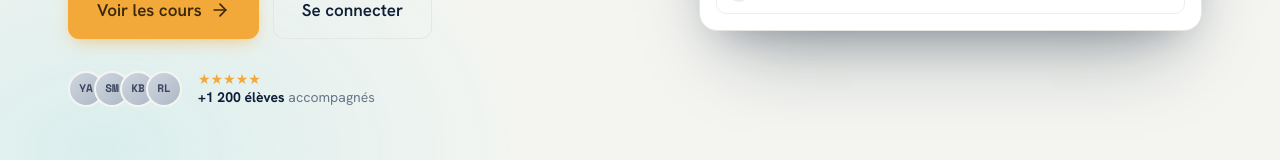
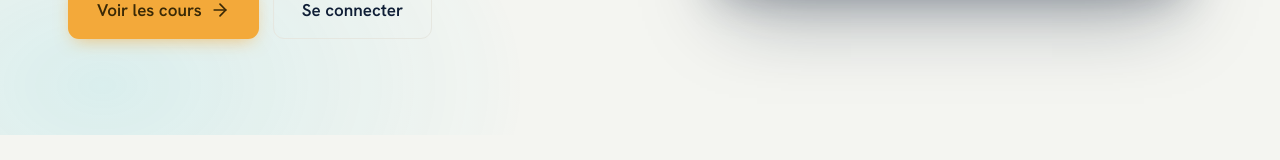
Before and after one commit to imadjdaini-dot/prepmaths48, a Next.js app: page / in a window 1280 px wide. Shown: the part 559-719 px from the top of the page. Built offline with nearby package versions, Linux system fonts and the light colour scheme; no server answers; the database is empty.

Commit message:
Remove social proof section from hero

```diff
--- a/src/app/(public)/page.tsx
+++ b/src/app/(public)/page.tsx
@@ -61,24 +61,6 @@ export default async function LandingPage() {
         <ButtonLink href="/login" variant="ghost" size="lg">
           Se connecter
         </ButtonLink>
-            </div>
-            <div className="mt-8 flex items-center gap-4">
-              <div className="flex">
-                {["YA", "SM", "KB", "RL"].map((a, i) => (
-                  <span
-                    key={a}
-                    className="grid h-9 w-9 place-items-center rounded-full border-[2.5px] border-bg bg-gradient-to-br from-[#cfd6e0] to-[#aeb8c6] font-mono text-[11px] font-bold text-[#3a4760]"
-                    style={{ marginLeft: i === 0 ? 0 : -10 }}
-                  >
-                    {a}
-                  </span>
-                ))}
-              </div>
-              <div className="text-sm leading-tight text-muted">
-                <span className="text-accent">★★★★★</span>
-                <br />
-                <b className="text-ink">+1 200 élèves</b> accompagnés
-              </div>
       </div>
     </div>
 
```
Lines whose indentation alone changed are shown as unchanged.
